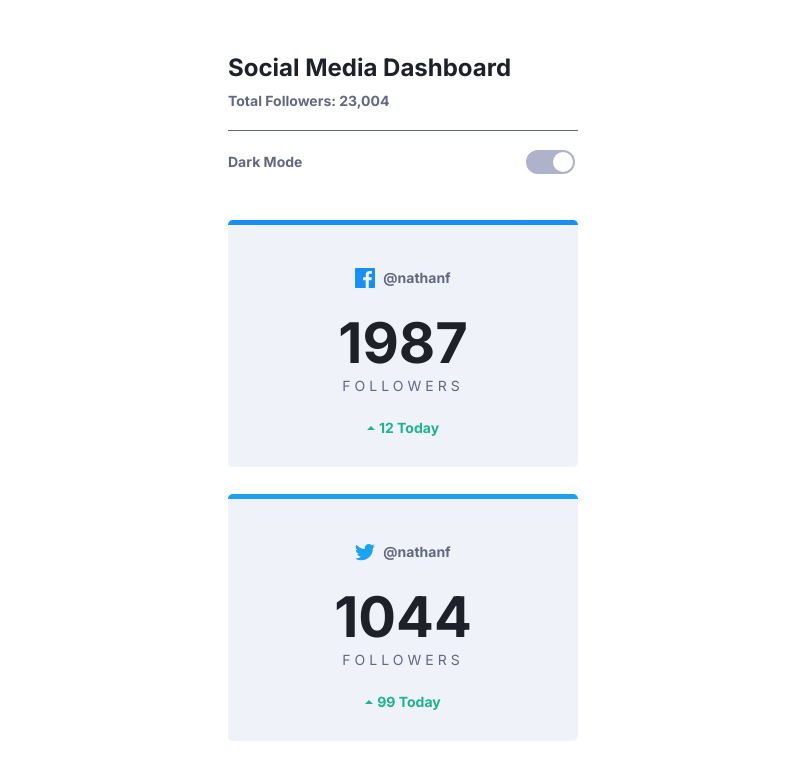
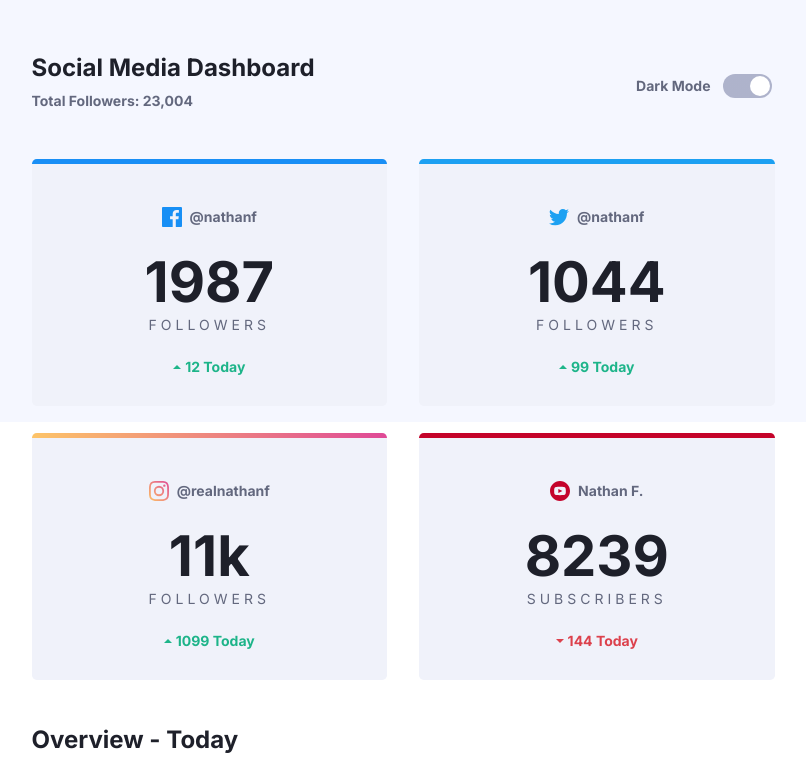
Before and after one commit to nbootu/Frontend-Mentor-Social-media-dashboard-with-theme-switcher-, a plain HTML site: page index.html in a window 1280 px wide. Shown: the top 766 px of the page, without its empty margins (237-1043 px from the left). Drawn offline with Linux system fonts and the light colour scheme.

Commit message:
completed

```diff
--- a/css/main.css
+++ b/css/main.css
@@ -84,14 +84,16 @@ html {
 
   /* Borders */
   --radius-1: 0.3rem;
+  --radius-2: 1rem;
   --radius-round: 1e5px;
 
   /* Easing */
   --easing-1: 0.5s ease-in-out;
 
   /* Breakpoints */
-  --breakpoint-1: 350px;
-  --breakpoint-2: 1440px;
+  --breakpoint-1: 375px;
+  --breakpoint-2: 768px;
+  --breakpoint-3: 1440px;
 }
 
 /* Media query for dark mode if prefrence is set in brwoser or OS */
@@ -214,7 +216,7 @@ a {
 .main-header {
   display: flex;
   flex-direction: column;
-  max-inline-size: var(--breakpoint-1);
+  max-inline-size: calc(var(--breakpoint-1) - 25px);
   inline-size: 90vw;
   margin-block: var(--size-7);
 }
@@ -395,3 +397,59 @@ main {
   align-items: center;
   gap: var(--size-1);
 }
+
+/* Responsive styles */
+@media screen and (min-width: 768px) {
+  .bg-pattern {
+    content: '';
+    position: absolute;
+    inset-block-start: 0;
+    inset-inline-start: 0;
+    inline-size: 100%;
+    block-size: 0;
+    border-end-start-radius: var(--radius-2);
+    border-end-end-radius: var(--radius-2);
+    background: var(--bg-top-pattern);
+    z-index: -1;
+  }
+
+  .main-header {
+    flex-direction: row;
+    align-items: center;
+    justify-content: space-between;
+    max-inline-size: calc(var(--breakpoint-2) - 25px);
+  }
+
+  .header-title {
+    border: none;
+  }
+
+  .header-title > p {
+    margin-block-end: 0;
+  }
+
+  .theme-switcher {
+    margin: 0;
+    gap: var(--size-2);
+  }
+
+  main,
+  .overview {
+    grid-template-columns: repeat(2, 1fr);
+  }
+}
+
+@media screen and (min-width: 1440px) {
+  body {
+    place-content: start center;
+  }
+
+  .main-header {
+    max-inline-size: calc(var(--breakpoint-3) - 25px);
+  }
+
+  main,
+  .overview {
+    grid-template-columns: repeat(4, 1fr);
+  }
+}
--- a/index.html
+++ b/index.html
@@ -17,9 +17,11 @@
     />
     <link rel="stylesheet" href="./css/main.css" />
     <script defer src="./js/app.js"></script>
-    <title>Frontend Mentor | [Challenge Name Here]</title>
+    <title>Frontend Mentor | Social media dashboard with theme switcher</title>
   </head>
   <body>
+    <section class="bg-pattern"></section>
+
     <header class="main-header">
       <div class="header-title">
         <h1>Social Media Dashboard</h1>
--- a/js/app.js
+++ b/js/app.js
@@ -29,3 +29,28 @@ switcher.addEventListener('input', (e) => {
     doc.setAttribute('color-scheme', 'light');
   }
 });
+
+/* Background pattern */
+const setBgPattern = () => {
+  // Get main grid and pattern element
+  const mainGrid = document.querySelector('main');
+  const bgPattern = document.querySelector('.bg-pattern');
+
+  // Get distance to top
+  const gridHalfHeight = mainGrid.getBoundingClientRect().height / 2;
+  const gridDistanceTop = mainGrid.getBoundingClientRect().top;
+  const topOffset = gridHalfHeight + gridDistanceTop;
+
+  // Set position of pattern element
+  if (window.matchMedia('(min-width: 768px)').matches) {
+    bgPattern.style.blockSize = `${topOffset}px`;
+  } else {
+    bgPattern.style.blockSize = 0;
+  }
+};
+
+// Listen to resize event
+window.addEventListener('resize', setBgPattern);
+
+// Run function onLoad
+setBgPattern();
```
